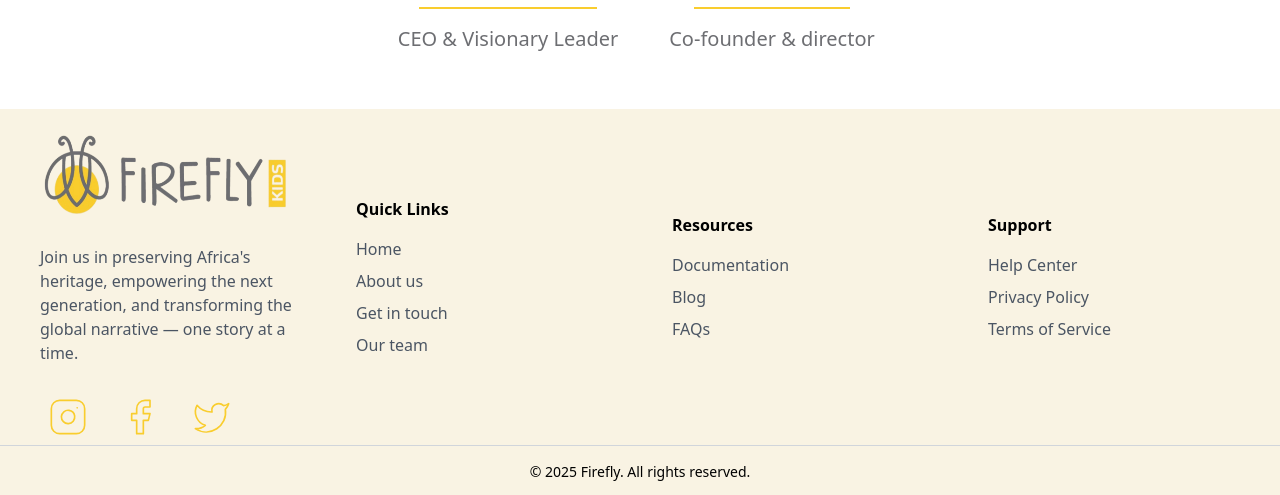
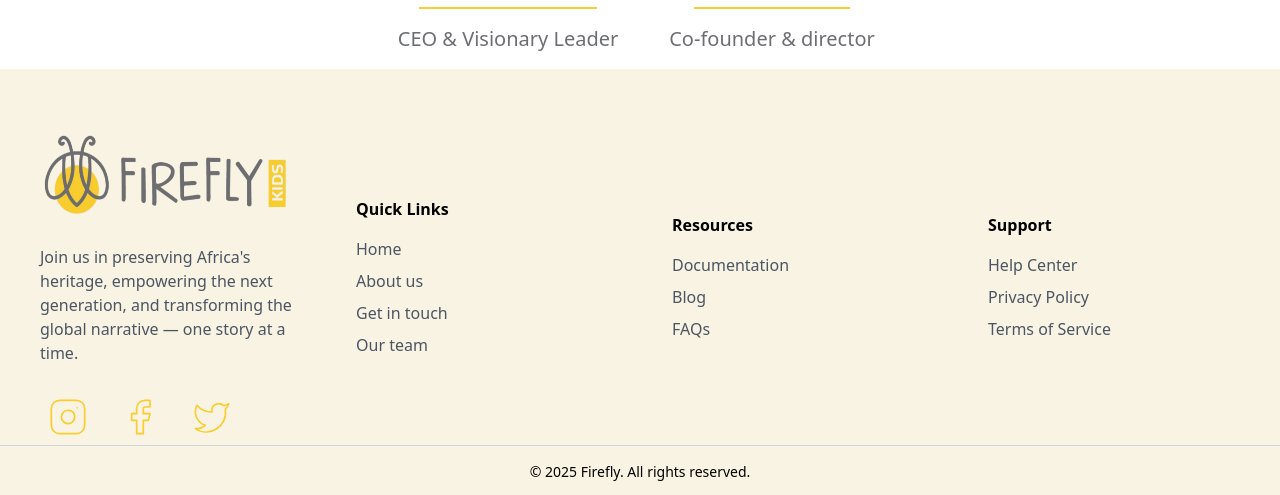
Before and after one commit to Griffin-Ndede/Firefly_frontend, a React (Vite) app: page / in a window 1280 px wide. Shown: the part 3459-3954 px from the top of the page. Built offline with nearby package versions, Linux system fonts and the light colour scheme; a web font is replaced by a local one.

Commit message:
Style:style changes to the footer

```diff
--- a/src/Components/Footer.jsx
+++ b/src/Components/Footer.jsx
@@ -3,7 +3,7 @@ import React from 'react'
 
 function Footer() {
   return (
-    <footer className="bg-custom-beige mt-10 items-center">
+    <footer className="bg-custom-beige pt-10 items-center">
       {/* Main Footer Container */}
       <div className="mx-auto px-10  grid grid-cols-1 md:grid-cols-4 gap-8 md:gap-16 items-center">
 
--- a/src/Pages/Contact.jsx
+++ b/src/Pages/Contact.jsx
@@ -61,7 +61,7 @@ function Contact() {
   return (
     <>
       <Navbar />
-      <section className='min-h-screen grid grid-cols-1 md:grid-cols-2 gap-5 md:gap-32 bg-custom-beige px-10 sm:px-6 lg:px-20 py-10'>
+      <section className='min-h-screen grid grid-cols-1 md:grid-cols-2 gap-5 md:gap-32 bg-custom-beige border-b border-gray-300 px-10 sm:px-6 lg:px-20 py-10'>
 
         <div className='h-fit w-full rounded-3xl bg-white py-10 px-10 sm:px-16 mt-16 md:mt-24 shadow-2xl'>
           <h1 className='text-lg sm:text-xl font-light mb-4'>Get in touch</h1>
```
